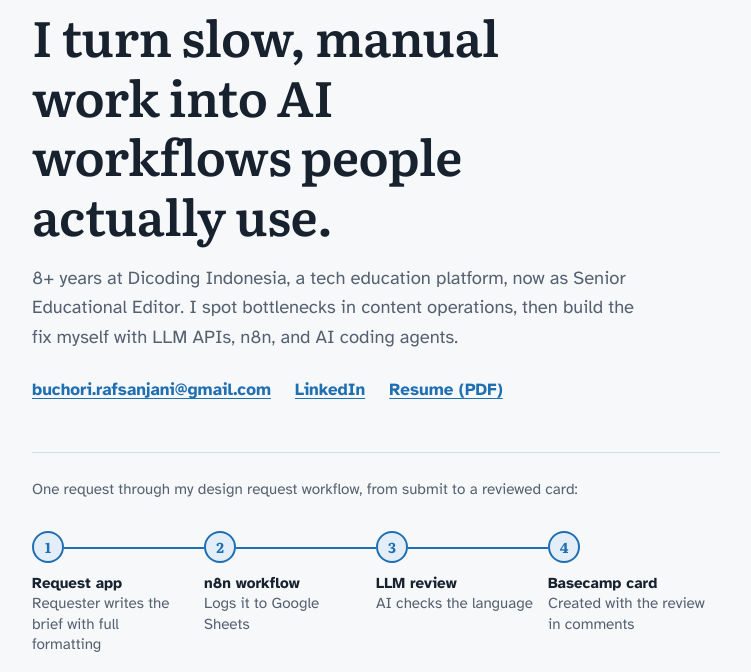
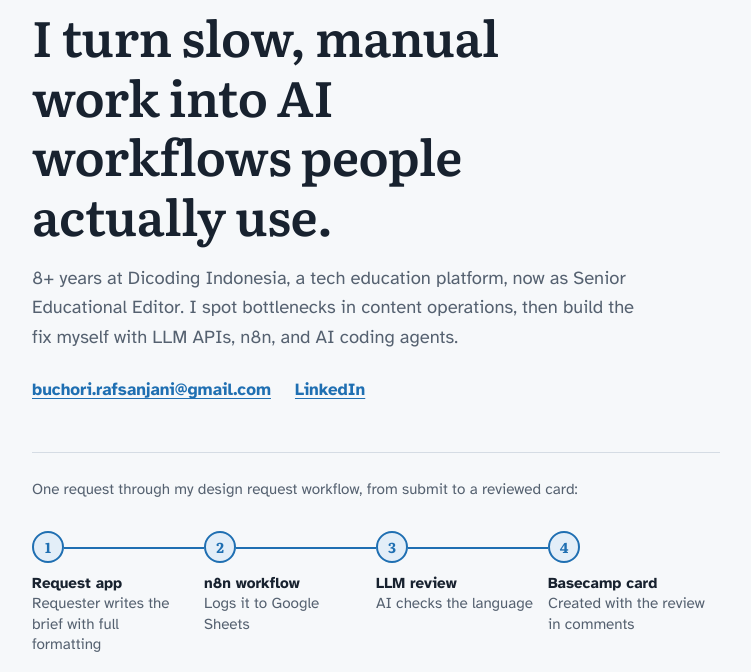
Before and after one commit to BuchoriRafsanjani/buchorirafsanjani.github.io, a plain HTML site: page index.html in a window 1280 px wide. Shown: the part 128-800 px from the top of the page, without its empty margins (264-1015 px from the left). Drawn offline with Linux system fonts and the light colour scheme.

Commit message:
Remove resume PDF and its download link
The resume still listed older design request figures than the page, so
take it down for now. Contact options are email and LinkedIn.

Co-Authored-By: Claude Opus 5.5 <noreply@anthropic.com>

```diff
--- a/index.html
+++ b/index.html
@@ -173,7 +173,6 @@ footer p{margin:0 0 .5rem}
     <p class="contact">
       <a href="mailto:buchori.rafsanjani@gmail.com">buchori.rafsanjani@gmail.com</a>
       <a href="https://www.linkedin.com/in/buchori-rafsanjani/" target="_blank" rel="noopener">LinkedIn</a>
-      <a href="Buchori_Rafsanjani_Resume.pdf" download data-id="CV (PDF, bahasa Inggris)">Resume (PDF)</a>
     </p>
 
     <figure class="pipeline" aria-labelledby="pipe-cap">
```
Also changed, not shown: 1 other file.
